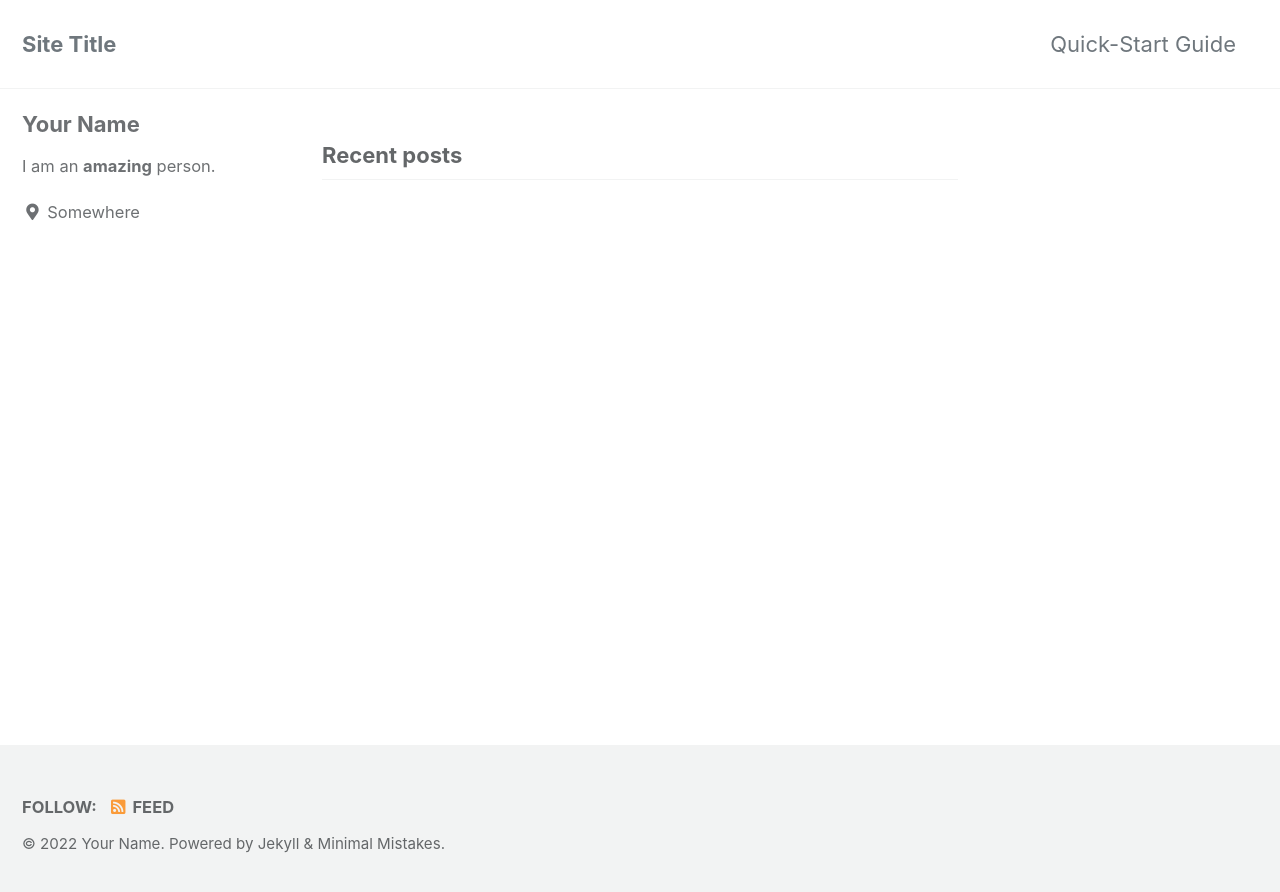
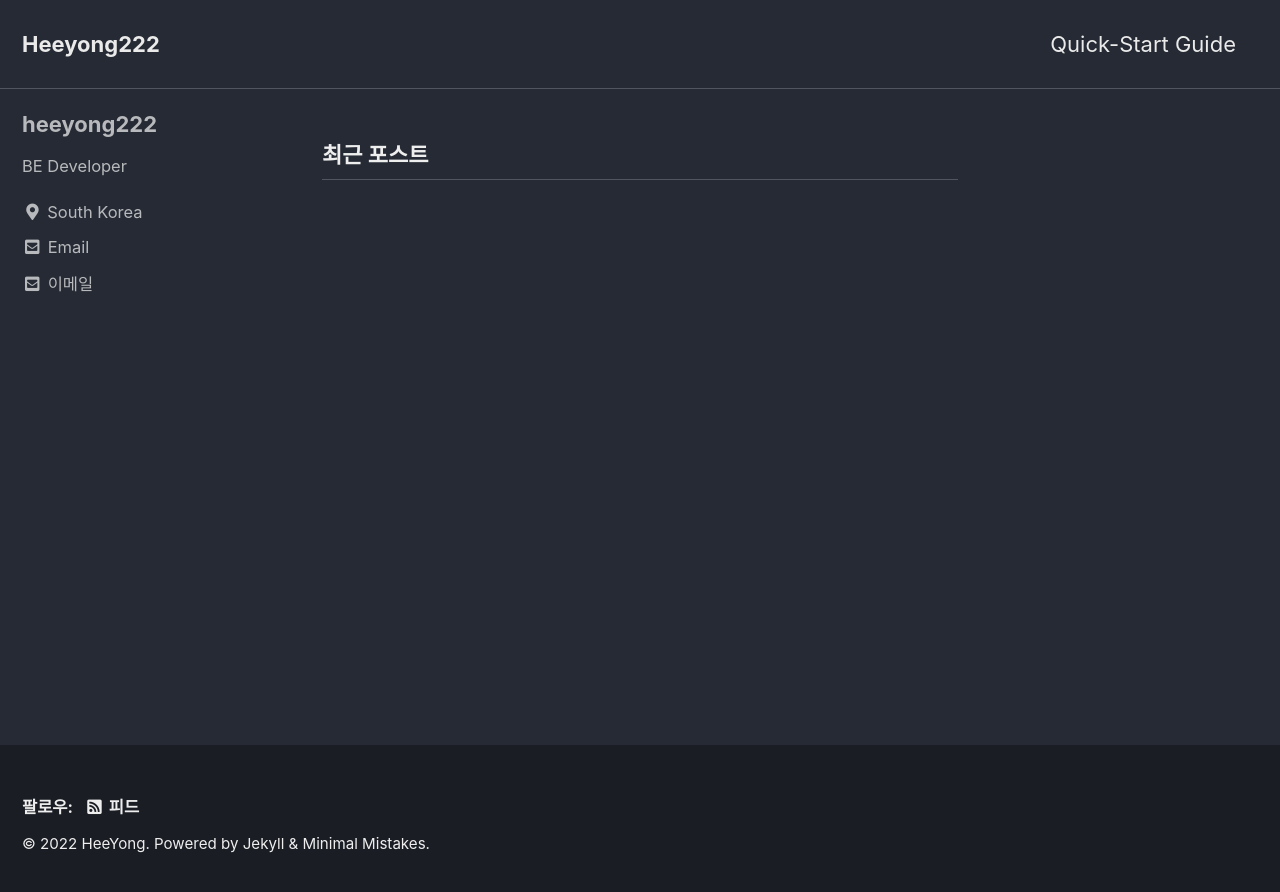
Before and after one commit to heeyong222/heeyong222.github.io, a Jekyll site: the page built from index.html, in a window 1280 px wide. Shown: the top 892 px of the page. Built offline with Jekyll 4.4.1, drawn with Linux system fonts in a browser that asks for light colours; cached includes are drawn as plain includes; the list of posts is cut into pages by our own code.

Commit message:
Update _config.yml

```diff
--- a/_config.yml
+++ b/_config.yml
@@ -12,16 +12,16 @@
 
 # theme                  : "minimal-mistakes-jekyll"
 # remote_theme           : "mmistakes/minimal-mistakes"
-minimal_mistakes_skin    : "default" # "air", "aqua", "contrast", "dark", "dirt", "neon", "mint", "plum", "sunrise"
+minimal_mistakes_skin    : "dark" # "air", "aqua", "contrast", "dark", "dirt", "neon", "mint", "plum", "sunrise"
 
 # Site Settings
-locale                   : "en-US"
-title                    : "Site Title"
+locale                   : "ko-KR"
+title                    : "Heeyong222"
 title_separator          : "-"
 subtitle                 : # site tagline that appears below site title in masthead
-name                     : "Your Name"
-description              : "An amazing website."
-url                      : # the base hostname & protocol for your site e.g. "https://mmistakes.github.io"
+name                     : "HeeYong"
+description              : "heeyong222 Tech Blog."
+url                      : "https://heeyong222.github.io"
 baseurl                  : # the subpath of your site, e.g. "/blog"
 repository               : # GitHub username/repo-name e.g. "mmistakes/minimal-mistakes"
 teaser                   : # path of fallback teaser image, e.g. "/assets/images/500x300.png"
@@ -104,15 +104,15 @@ analytics:
 
 # Site Author
 author:
-  name             : "Your Name"
+  name             : "heeyong222"
   avatar           : # path of avatar image, e.g. "/assets/images/bio-photo.jpg"
-  bio              : "I am an **amazing** person."
-  location         : "Somewhere"
-  email            :
+  bio              : "BE Developer"
+  location         : "South Korea"
+  email            : "laru1072@gmail.com"
   links:
     - label: "Email"
       icon: "fas fa-fw fa-envelope-square"
-      # url: "mailto:your.name@email.com"
+      url: "mailto:laru1072@gmail.com"
     - label: "Website"
       icon: "fas fa-fw fa-link"
       # url: "https://your-website.com"
```
